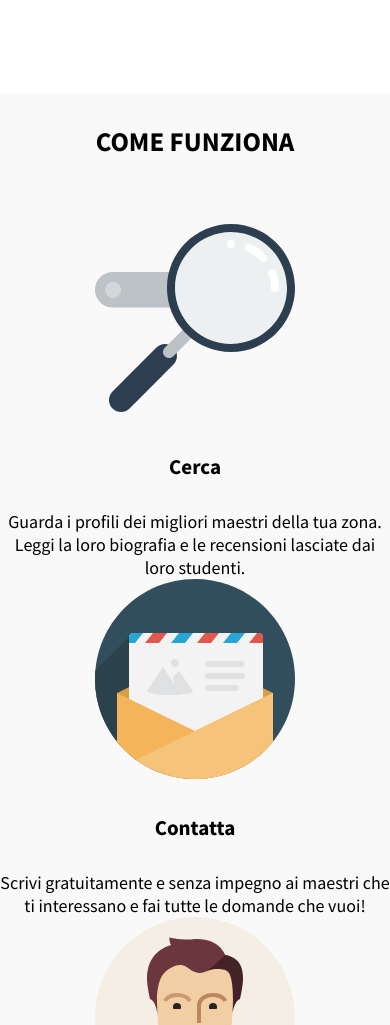
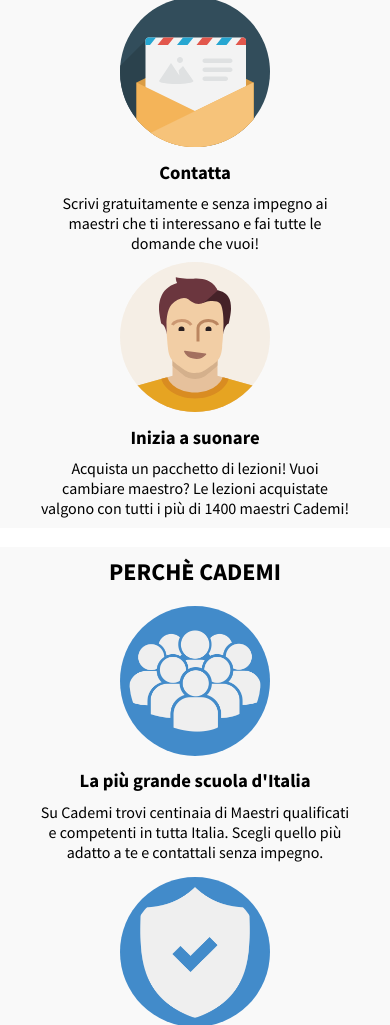
Before and after one commit to elisatorazza/html-css-resp-wannabe-12bool, a plain HTML site: page index.html in a window 390 px wide. Shown: the part 975-2000 px from the top of the page. Drawn offline with Linux system fonts and the light colour scheme.

Commit message:
Correzione responsive e margini in %

```diff
--- a/css/style.css
+++ b/css/style.css
@@ -10,16 +10,16 @@ body {
 }
 .container {
   text-align: center;
-  margin-top: 100px;
-  margin-bottom: 20px;
+  margin-top: 5%;
+  margin-bottom: 2%;
 }
 h2 {
-  margin:30px 0;
-  padding: 30px 0;
+  margin:3% 0;
+  padding: 3% 0;
   text-transform: uppercase;
 }
 h3 {
-  padding: 30px 0;
+  padding: 3% 0;
 }
 h3:hover {
   background-color: #6FA2FF;
@@ -30,32 +30,49 @@ h3:hover {
 img {
   height: 200px;
 }
+.container > div > p {
+  padding-bottom: 3%;
+}
 /* /impostazioni generali/
 
 /* WHY */
 .why > .container > div {
   border-bottom: 1px solid grey;
-  margin-bottom: 20px;
+  margin-bottom: 2%;
 }
 .why > .container > div:last-child {
   margin-bottom: 0;
   border-bottom: none;
 }
-
-.why > .container > div > p {
-  /* padding-bottom: 7px; */
-}
 .why img {
   height: 250px;
   background-color: #428bca;
   border-radius: 100%;
-  padding: 20px;
+  padding: 3%;
 }
 /* /WHY */
 
 /* Responsive layout */
 @media screen and (max-width:992px) {
+  body {
+    font-size: 16px;
+  }
+  .container {
+    width:80vw;
+    margin: 5% auto 0;
+  }
   .why > .container > div {
     border-bottom: none;
   }
+  img {
+    height: 150px;
+  }
+  .why img {
+    height: 200px;
+  }
 }
+@media screen and (max-width:768px) {
+  .why img {
+    height: 150px;
+  }
+}
```
